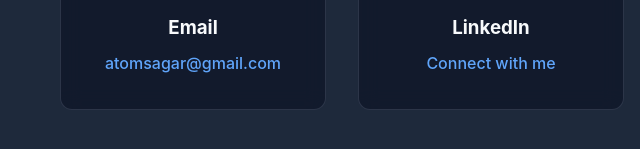
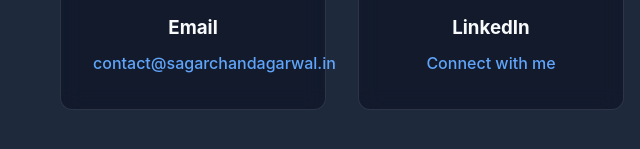
Before and after one commit to sagaragarwal94/sagaragarwal94.github.io, a plain HTML site: page index.html in a window 1280 px wide. Shown: the part 5699-5848 px from the top of the page, 0-640 px from the left. Drawn offline with Linux system fonts and the light colour scheme.

Commit message:
UrlChanges

```diff
--- a/index.html
+++ b/index.html
@@ -1067,7 +1067,7 @@
                 <div class="contact-card fade-in">
                     <div class="contact-icon">✉️</div>
                     <h3>Email</h3>
-                    <a href="mailto:atomsagar@gmail.com">atomsagar@gmail.com</a>
+                    <a href="mailto:contact@sagarchandagarwal.in">contact@sagarchandagarwal.in</a>
                 </div>
 
                 <div class="contact-card fade-in">
@@ -1079,13 +1079,13 @@
                 <div class="contact-card fade-in">
                     <div class="contact-icon">🔧</div>
                     <h3>GitHub</h3>
-                    <a href="https://github.com/sagarchandagarwal">View my code</a>
+                    <a href="https://github.com/sagaragarwal94">View my code</a>
                 </div>
 
                 <div class="contact-card fade-in">
                     <div class="contact-icon">📱</div>
                     <h3>Schedule Call</h3>
-                    <a href="mailto:atomsagar@gmail.com?subject=Technical Discussion">Book a meeting</a>
+                    <a href="mailto:contact@sagarchandagarwal.in?subject=Technical Discussion">Book a meeting</a>
                 </div>
             </div>
         </div>
```
